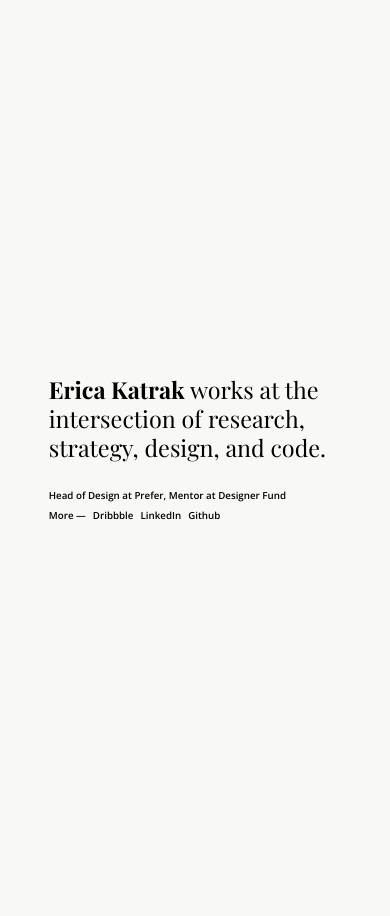
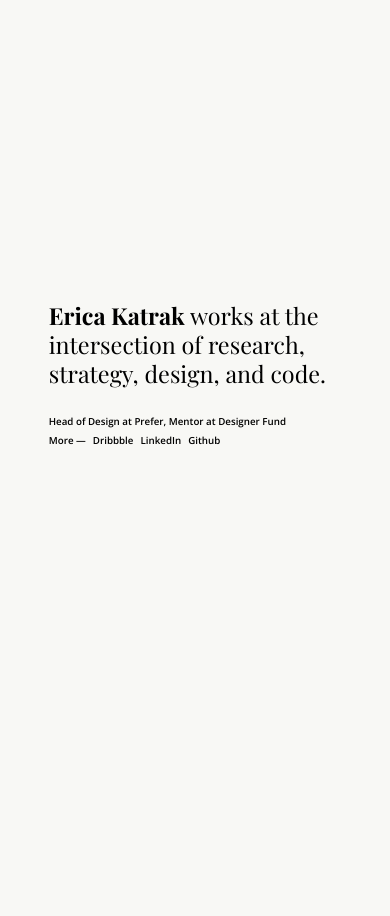
Before and after one commit to ericakatrak/ericakatrak.github.io, a Jekyll site: the page built from new.html, in a window 390 px wide. Built offline with Jekyll 4.4.1, drawn with Linux system fonts in a browser that asks for light colours; nearby versions of some CDN libraries.

Commit message:
style tweak

```diff
--- a/css/new.css
+++ b/css/new.css
@@ -154,6 +154,8 @@
 @media (max-width:750px) {
 
 	section.intro {
+		height: 80vh;
+		margin: 4vw auto;
 		max-width: 75vw;
 	}
 
```
